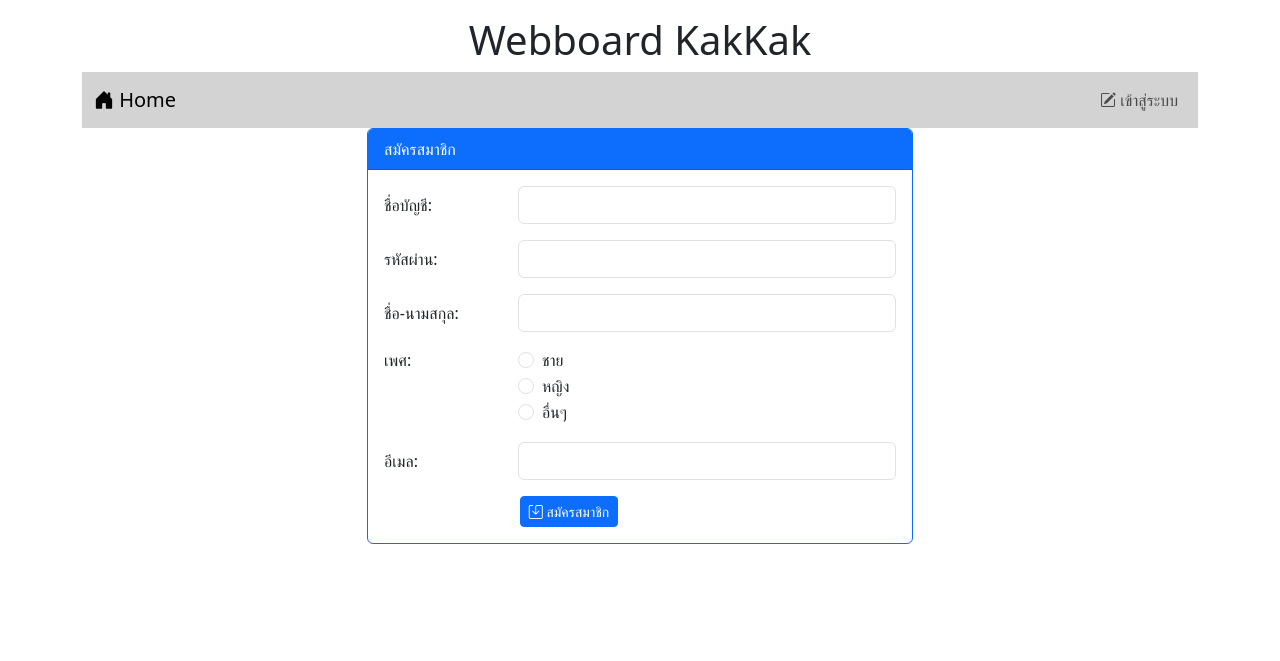
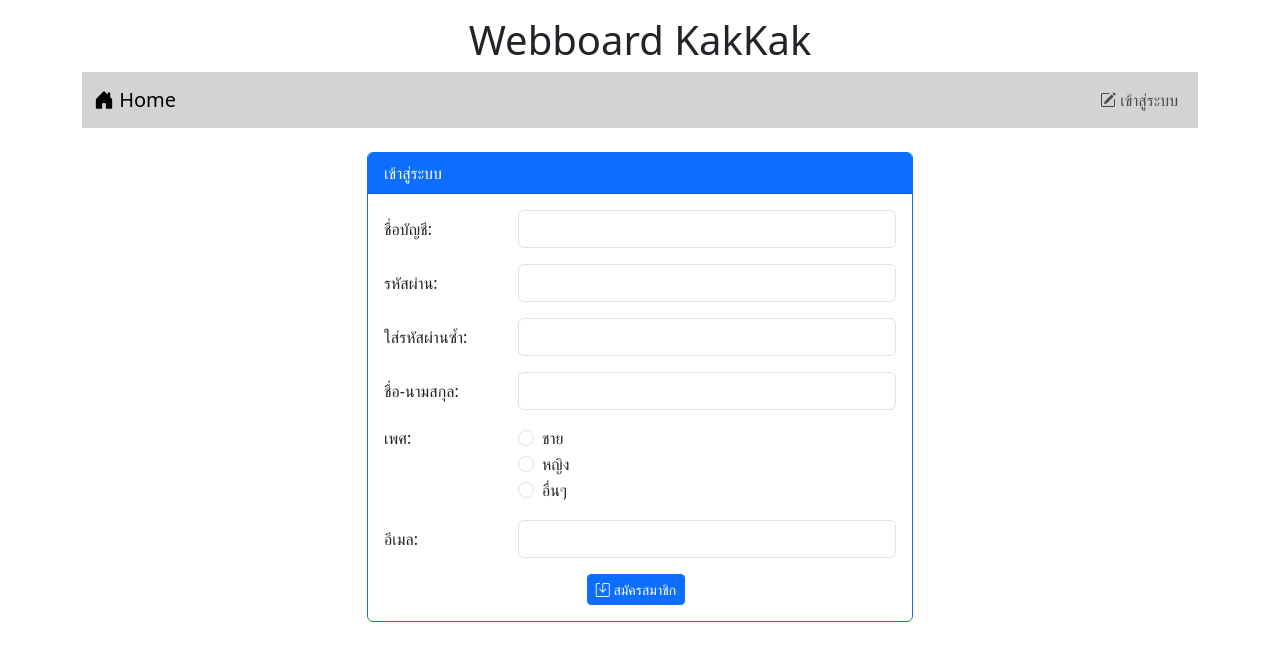
Before and after one commit to Jaktorn/Webboard_Enet, a PHP site: page /register.php in a window 1280 px wide. Shown: the top 661 px of the page. Run offline with PHP 8.4, Linux system fonts and the light colour scheme.

Commit message:
update login and register

```diff
--- a/register.php
+++ b/register.php
@@ -1,112 +1,114 @@
 <?php
     session_start();
-if (isset($_SESSION['id'])) {
+    if (isset($_SESSION["id"])){
         header("location:index.php");
         die();
     }
 ?>
-
 <!DOCTYPE html>
-<html lang="en">
-
+<html>
 <head>
-	<meta charset="UTF-8">
-	<meta name="viewport" content="width=device-width, initial-scale=1.0">
+    <meta charset="utf-8">
+    <link href="https://cdn.jsdelivr.net/npm/bootstrap@5.3.1/dist/css/bootstrap.min.css" rel="stylesheet" integrity="sha384-4bw+/aepP/YC94hEpVNVgiZdgIC5+VKNBQNGCHeKRQN+PtmoHDEXuppvnDJzQIu9" crossorigin="anonymous">
+    <script src="https://cdn.jsdelivr.net/npm/bootstrap@5.3.1/dist/js/bootstrap.bundle.min.js" integrity="sha384-HwwvtgBNo3bZJJLYd8oVXjrBZt8cqVSpeBNS5n7C8IVInixGAoxmnlMuBnhbgrkm" crossorigin="anonymous"></script>
+    <link rel="stylesheet" href="https://cdn.jsdelivr.net/npm/bootstrap-icons@1.10.5/font/bootstrap-icons.css">
     <title>Register</title>
-
-	<link href="https://cdn.jsdelivr.net/npm/bootstrap@5.3.2/dist/css/bootstrap.min.css" rel="stylesheet" integrity="sha384-T3c6CoIi6uLrA9TneNEoa7RxnatzjcDSCmG1MXxSR1GAsXEV/Dwwykc2MPK8M2HN" crossorigin="anonymous">
-	<script src="https://cdn.jsdelivr.net/npm/bootstrap@5.3.2/dist/js/bootstrap.bundle.min.js" integrity="sha384-C6RzsynM9kWDrMNeT87bh95OGNyZPhcTNXj1NW7RuBCsyN/o0jlpcV8Qyq46cDfL" crossorigin="anonymous"></script>
-	<link rel="stylesheet" href="https://cdn.jsdelivr.net/npm/bootstrap-icons@1.11.3/font/bootstrap-icons.min.css">
-
+    <script>
+        function OnBlurPwd(){
+            let pwd1=document.getElementById("pwd");
+            let pwd2=document.getElementById("pwd2");
+            if (pwd1.value !== pwd2.value){
+                alert("รหัสผ่านทั้งสองช่องไม่ตรงกัน");
+                pwd2.value="";
+            }
+        }
+    </script>
 </head>
-
 <body>
-
     <div class="container">
         <h1 style="text-align: center;" class="mt-3">Webboard KakKak</h1>
+        <?php include "nav.php" ?>
+        <div class="row mt-4">
+            <div class="col-lg-3 col-md-2 col-sm-1"></div>
+            <div class="col-lg-6 col-md-8 col-sm-10">
                 <?php
-		include("nav.php");
-		?>
-
-		<div class="row">
-			<div class="col-lg-3"></div>
-			<div class="col-lg-6">
-				<?php
-				if (isset($_SESSION['add_login'])) {
-					if ($_SESSION['add_login'] == 'error') {
-						echo "<div class='alert alert-danger'>ชื่อบัญชีซ้ำหรือฐานข้อมูลมีปัญหา</div>";
-					} else {
-						echo "<div class='alert alert-success'>เพิ่มบัญชีเรียบร้อยแล้ว</div>";
+                    if(isset($_SESSION['add_login'])){
+                        if($_SESSION['add_login']=="error"){
+                            echo "<div class='alert alert-danger'>
+                            ชื่อบัญชีซ้ำ</div>";
+                        }else{
+                            echo "<div class='alert alert-success'>
+                            เพิ่มบัญชีเรียบร้อยแล้ว</div>";
                         }
                         unset($_SESSION['add_login']);
                     }
                 ?>
-
                 <div class="card border-primary">
-					<div class="card-header bg-primary text-white">สมัครสมาชิก</div>
+                    <div class="card-header bg-primary text-white">เข้าสู่ระบบ</div>
                     <div class="card-body">
                         <form action="register_save.php" method="post">
                             <div class="row">
-								<label class="col-lg-3 col-form-label" for="login">ชื่อบัญชี:</label>
+                                <label class="col-lg-3 col-form-label">ชื่อบัญชี:</label>
                                 <div class="col-lg-9">
-									<input type="text" name="login" id="login" class="form-control" required>
+                                    <input type="text" name="login" class="form-control" required>
                                 </div>
                             </div>
-
                             <div class="row mt-3">
-								<label for="pwd" class="col-lg-3 col-form-label">รหัสผ่าน:</label>
+                                <label class="col-lg-3 col-form-label">รหัสผ่าน:</label>
                                 <div class="col-lg-9">
-									<input type="password" name="pwd" id="pwd" class="form-control" required>
+                                    <input type="password" name="pwd" id="pwd"
+                                    class="form-control" required>
                                 </div>
                             </div>
-
                             <div class="row mt-3">
-								<label class="col-lg-3 col-form-label" for="name">ชื่อ-นามสกุล:</label>
+                                <label class="col-lg-3 col-form-label">ใส่รหัสผ่านซ้ำ:</label>
                                 <div class="col-lg-9">
-									<input type="text" name="name" id="name" class="form-control" required>
+                                    <input type="password" name="pwd2" id="pwd2"
+                                    onblur="OnBlurPwd()" class="form-control" required>
                                 </div>
                             </div>
-
+                            <div class="row mt-3">
+                                <label class="col-lg-3 col-form-label">ชื่อ-นามสกุล:</label>
+                                <div class="col-lg-9">
+                                    <input type="text" name="name" class="form-control" required>
+                                </div>
+                            </div>
                             <div class="row mt-3">
                                 <label class="col-lg-3 form-label">เพศ:</label>
                                 <div class="col-lg-9">
                                     <div class="form-check">
-										<input type="radio" name="gender" value="m" id="m" class="form-check-input" required>
-										<label for="m" class="form-check-label">ชาย</label>
+                                        <input type="radio" name="gender" value="m" class="form-check-input" required>
+                                        <label class="form-check-label">ชาย</label>
                                     </div>
                                     <div class="form-check">
-										<input type="radio" name="gender" value="f" id="f" class="form-check-input" required>
-										<label for="f" class="form-check-label">หญิง</label>
+                                        <input type="radio" name="gender" value="f" class="form-check-input" required>
+                                        <label class="form-check-label">หญิง</label>
                                     </div>
                                     <div class="form-check">
-										<input type="radio" name="gender" value="o" id="o" class="form-check-input" required>
-										<label for="o" class="form-check-label">อื่นๆ</label>
+                                        <input type="radio" name="gender" value="o" class="form-check-input" required>
+                                        <label class="form-check-label">อื่นๆ</label>
                                     </div>
                                 </div>
                             </div>
-
                             <div class="row mt-3">
-								<label for="email" class="col-lg-3 col-form-label">อีเมล:</label>
+                                <label class="col-lg-3 col-form-label">อีเมล:</label>
                                 <div class="col-lg-9">
-									<input type="email" name="email" id="email" class="form-control" required>
+                                    <input type="email" name="email" class="form-control" required>
                                 </div>
                             </div>
-
                             <div class="row mt-3">
-								<div class="col-lg-9 d-flex justify-content-center">
+                                <div class="col-lg-12 d-flex justify-content-center">
                                     <button type="submit" class="btn btn-primary btn-sm me-2">
-										<i class="bi bi-save"></i> สมัครสมาชิก
-									</button>
+                                        <i class="bi bi-save"></i> สมัครสมาชิก</button>
                                 </div>
                             </div>
                         </form>
                     </div>
                 </div>
             </div>
-			<div class="col-lg-3"></div>
+            <div class="col-lg-3 col-md-2 col-sm-1"></div>
         </div>
     </div>
     <br>
 </body>
-
 </html>
```
Also changed, not shown: login.php (+47 -34 lines). Lines whose indentation alone changed are shown as unchanged.
